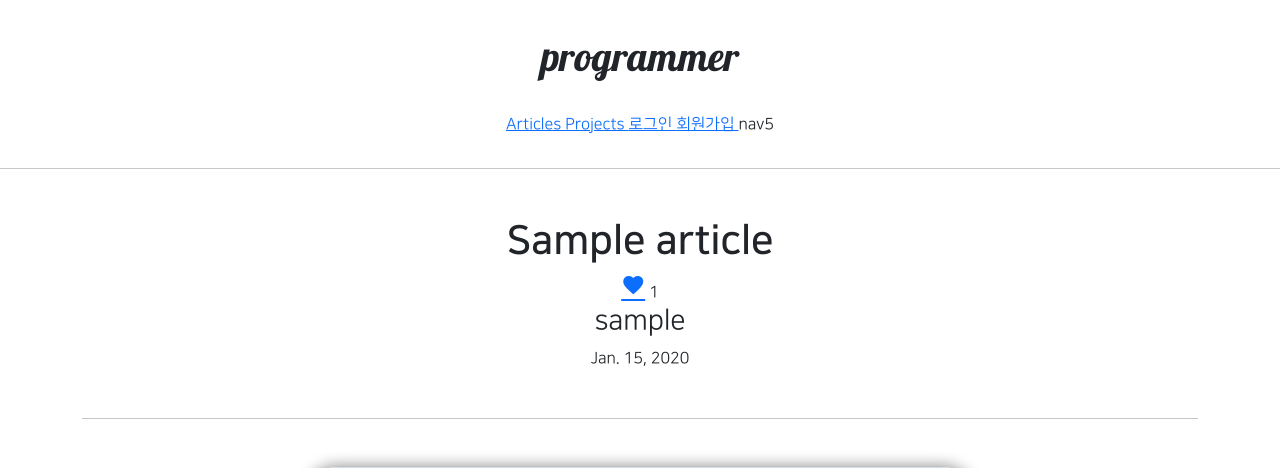
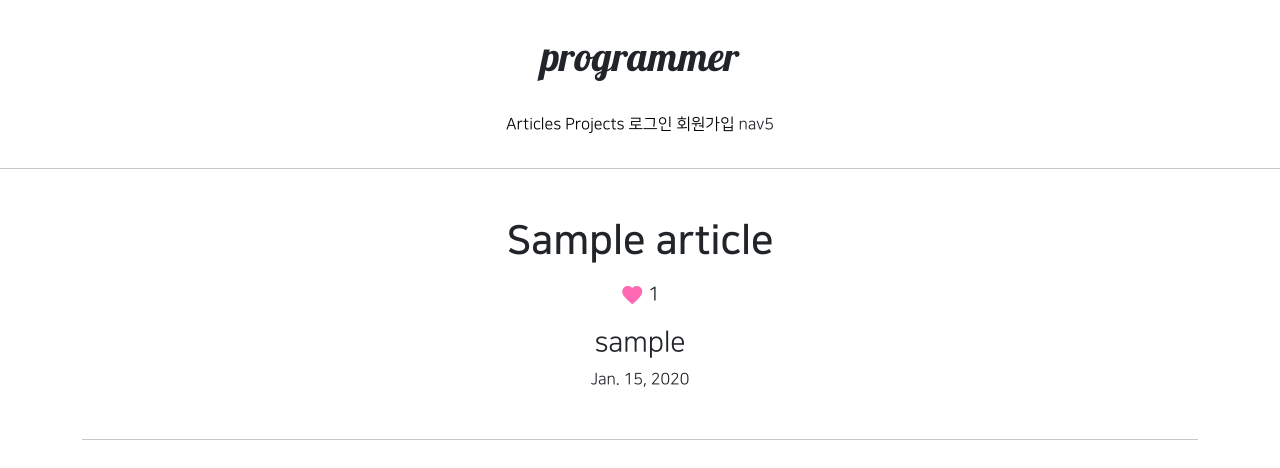
Before and after one commit to misojun50/git_mytest, a Django app: page /articles/detail/1 in a window 1280 px wide. Shown: the top 468 px of the page. Run offline with Django 3.2, Linux system fonts and the light colour scheme; tables that the repository leaves empty hold one stand-in row (values such as "Sample post"); grey boxes marked "Sample" are stand-in pictures; parts of the project's set-up code (start-up, migrations or seed data) failed here and were passed over; some libraries are stand-ins or nearby versions.

Commit message:
8/24 commit4

```diff
--- a/articleapp/templates/articleapp/detail.html
+++ b/articleapp/templates/articleapp/detail.html
@@ -6,11 +6,12 @@
         <div class="my-5">
         {#  제목, 글쓴이, 작성일자 + 좋아요 추가하기   #}
             <h1 class="NNS_B">{{ target_article.title }}</h1>
-            <div>
-                <a href="{% url "likeapp:article_like" article_pk=target_article.pk %}" class="material-icons">
+            <div class="my-3">
+                <a href="{% url "likeapp:article_like" article_pk=target_article.pk %}" class="material-icons"
+                   style="vertical-align: middle; font-size: 1.5rem; color:hotpink;">
                     favorite
                 </a>
-                <span>
+                <span style="vertical-align: middle; font-size: 1.2rem">
                     {{ target_article.like }}
                 </span>
             </div>
--- a/static/base.css
+++ b/static/base.css
@@ -80,3 +80,12 @@
                 font-size: 13px;
         }
 }
+
+a {
+        text-decoration: none;
+        color: black;
+}
+a:hover{
+        color: black;
+        text-decoration: underline;
+}
```
